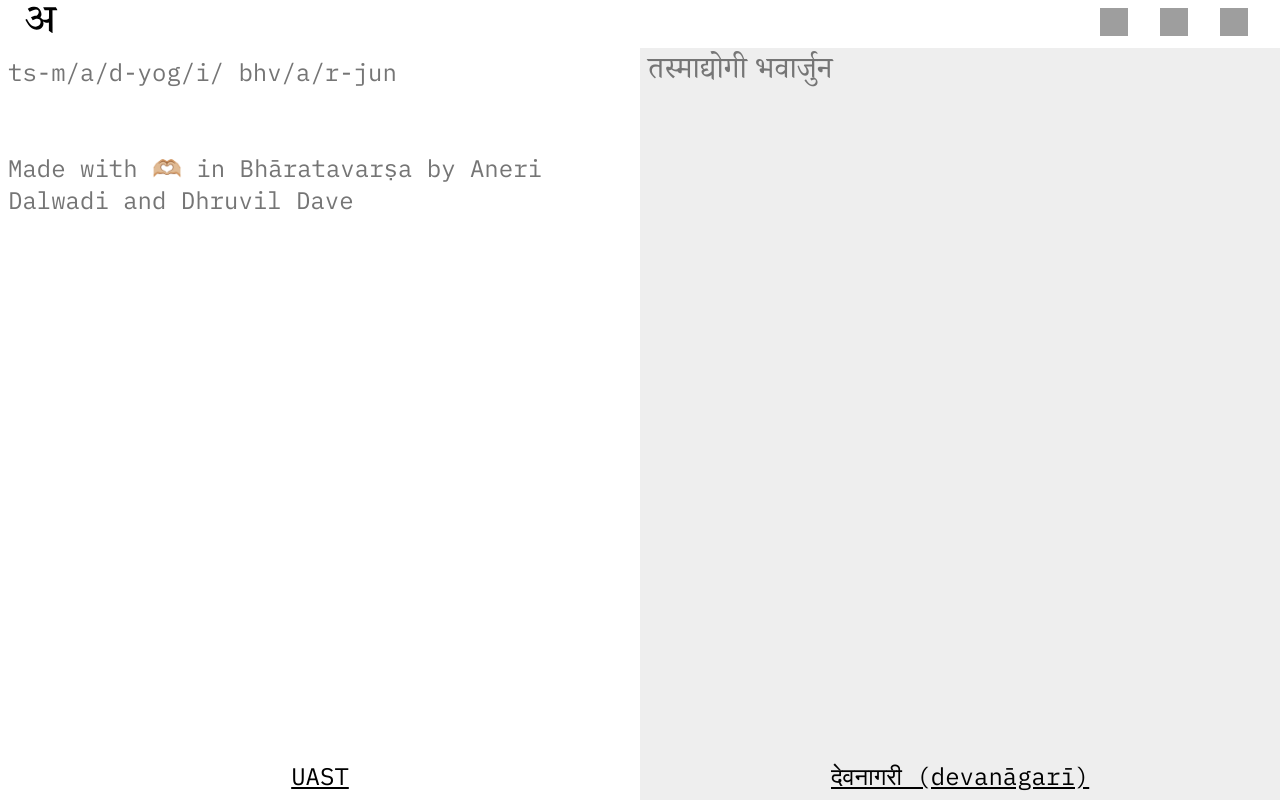
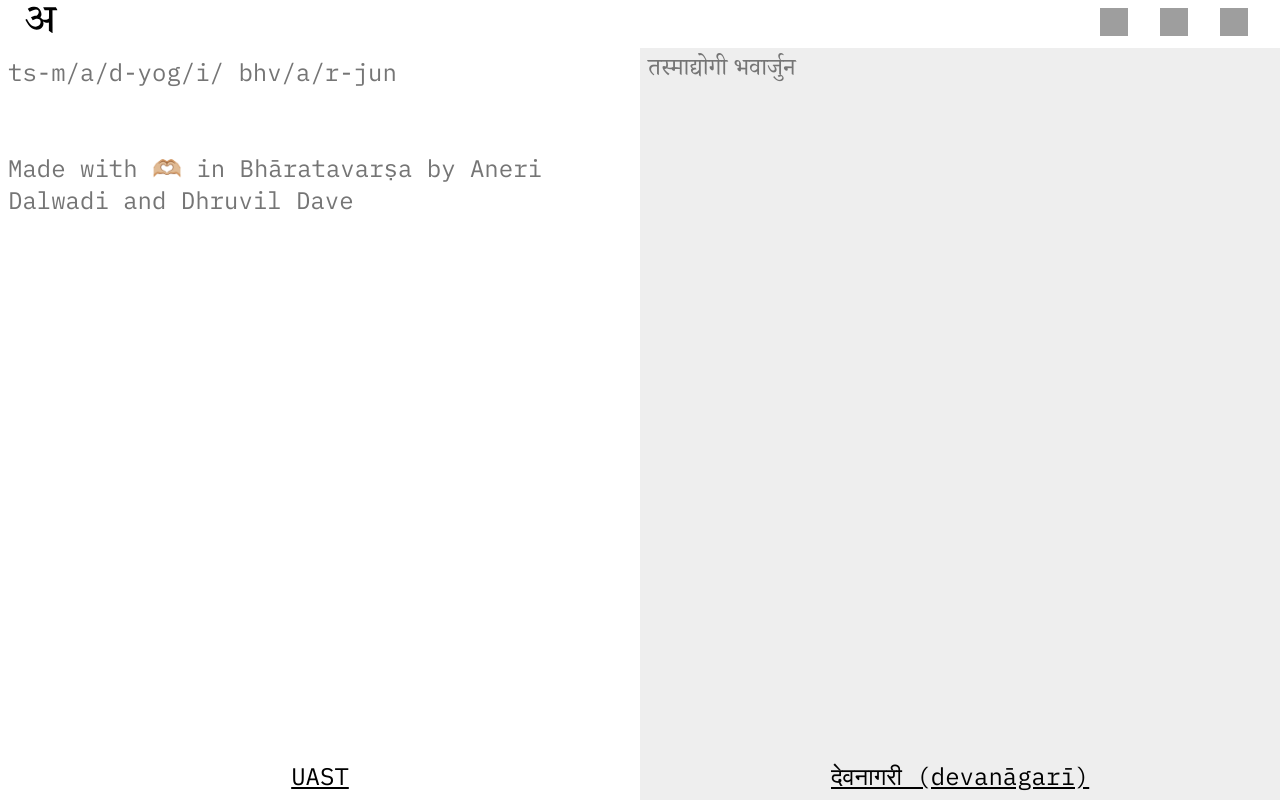
Before and after one commit to dhruvildave/uast, a Svelte app: page / in a window 1280 px wide. Built offline with nearby package versions, Linux system fonts and the light colour scheme; grey boxes are pictures that could not be loaded.

Commit message:
Reduce font size a bit

```diff
--- a/src/fe/Editor.svelte
+++ b/src/fe/Editor.svelte
@@ -78,8 +78,8 @@
   textarea.sans {
     font-family: var(--font-family-sans);
 
-    font-size: 1.875rem; /* 30px */
-    line-height: 2.25rem; /* 36px */
+    font-size: 1.5rem; /* 24px */
+    line-height: 2rem; /* 32px */
   }
 
   textarea.iast {
@@ -93,8 +93,8 @@
   textarea.guj {
     font-family: var(--font-family-guj);
 
-    font-size: 1.875rem; /* 30px */
-    line-height: 2.25rem; /* 36px */
+    font-size: 1.5rem; /* 24px */
+    line-height: 2rem; /* 32px */
   }
 
   @media (prefers-color-scheme: dark) {
```
